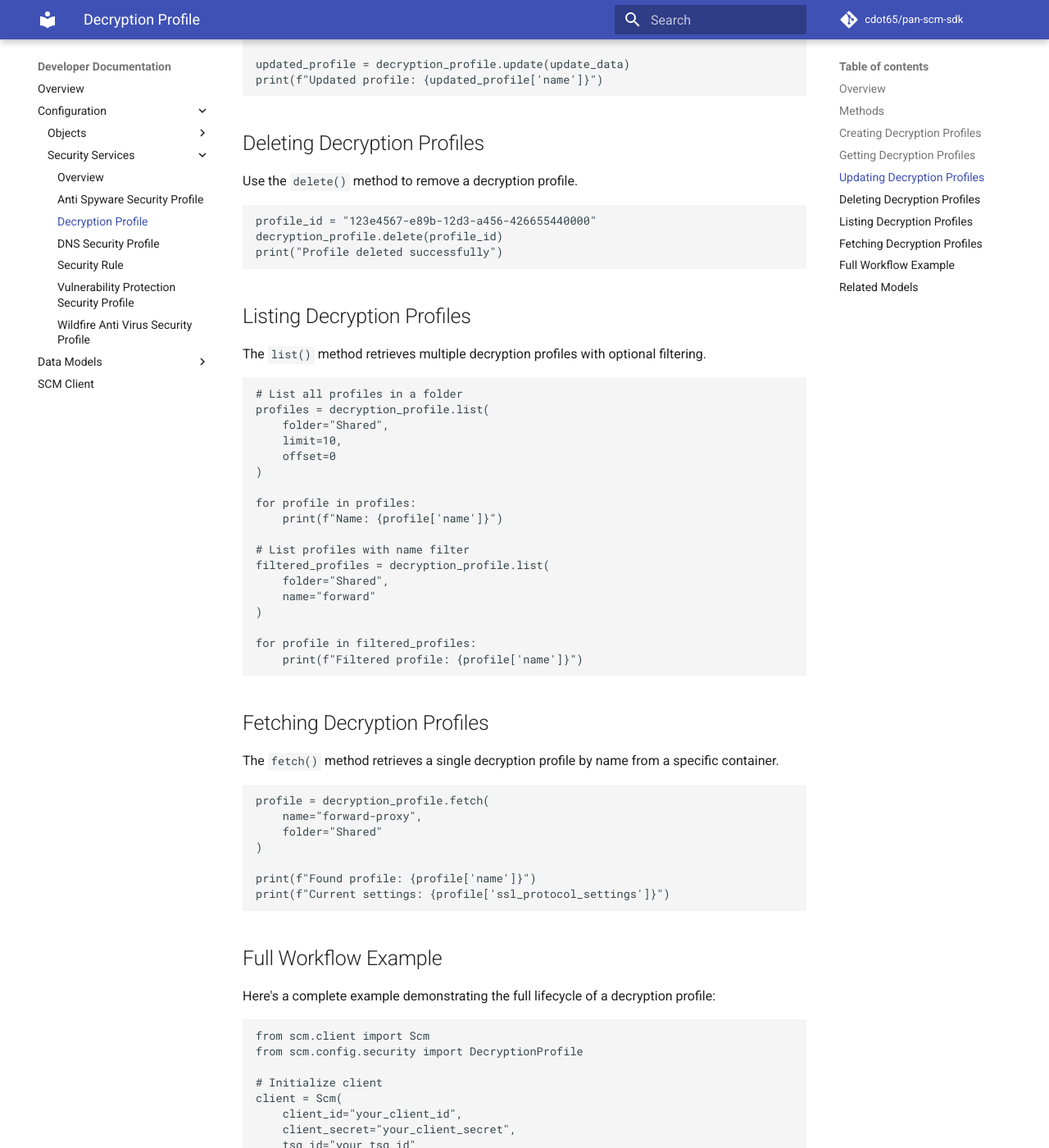
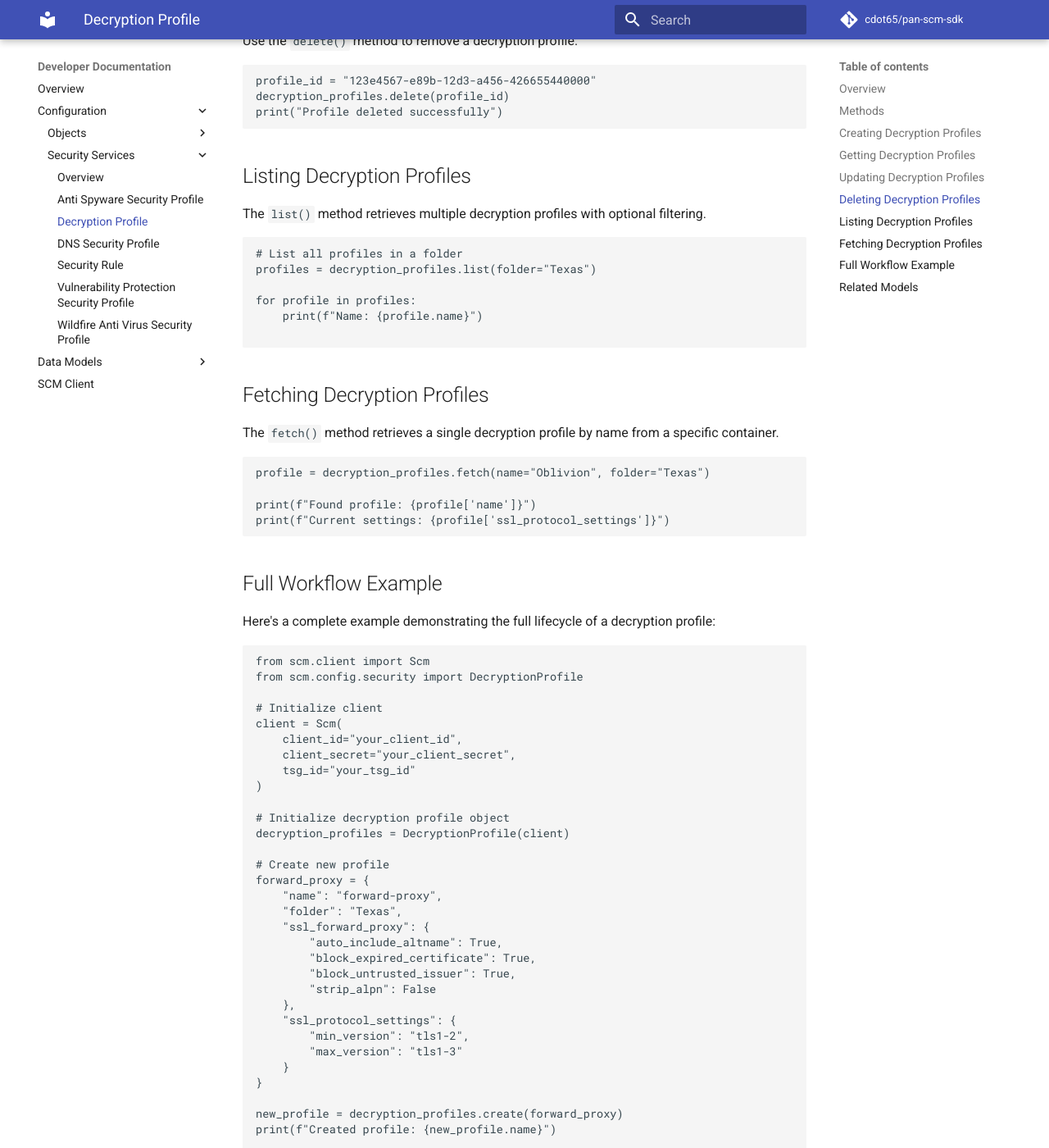
Before and after one commit to cdot65/pan-scm-sdk, an MkDocs documentation site: the page built from docs/sdk/config/security_services/decryption_profile.md, in a window 1280 px wide and 1400 px high, scrolled down 2561 px. Shown: the whole window at 82% size. Built offline with MkDocs 1.6.1 and Material for MkDocs 9.7.7, drawn with Linux system fonts in a browser that asks for light colours; comment, search, counter and statistics services are not loaded; some of the changed text lies outside the part shown.

Commit message:
Rename decryption_profile to decryption_profiles
Updated the variable name from decryption_profile to decryption_profiles to better reflect its usage. Adjusted the folder name references and data structures accordingly for consistency.

````diff
--- a/docs/sdk/config/security_services/decryption_profile.md
+++ b/docs/sdk/config/security_services/decryption_profile.md
@@ -43,7 +43,7 @@ type
 ```python
 forward_proxy = {
     "name": "forward-proxy",
-    "folder": "Shared",
+    "folder": "Texas",
     "ssl_forward_proxy": {
         "auto_include_altname": True,
         "block_expired_certificate": True,
@@ -56,8 +56,8 @@ forward_proxy = {
     }
 }
 
-new_profile = decryption_profile.create(forward_proxy)
-print(f"Created profile: {new_profile['name']}")
+new_profile = decryption_profiles.create(forward_proxy)
+print(f"Created profile: {new_profile.name}")
 ```
 
 </div>
@@ -85,8 +85,8 @@ inbound_proxy = {
     }
 }
 
-new_profile = decryption_profile.create(inbound_proxy)
-print(f"Created profile: {new_profile['name']}")
+new_profile = decryption_profiles.create(inbound_proxy)
+print(f"Created profile: {new_profile.name}")
 ```
 
 </div>
@@ -101,8 +101,8 @@ Use the `get()` method to retrieve a decryption profile by its ID.
 
 ```python
 profile_id = "123e4567-e89b-12d3-a456-426655440000"
-profile = decryption_profile.get(profile_id)
-print(f"Profile Name: {profile['name']}")
+profile = decryption_profiles.get(profile_id)
+print(f"Profile Name: {profile.name}")
 ```
 
 </div>
@@ -116,20 +116,11 @@ The `update()` method allows you to modify existing decryption profiles.
 <!-- termynal -->
 
 ```python
-update_data = {
-    "id": "123e4567-e89b-12d3-a456-426655440000",
-    "name": "updated-proxy",
-    "folder": "Shared",
-    "ssl_protocol_settings": {
-        "min_version": "tls1-2",
-        "max_version": "tls1-3",
-        "enc_algo_aes_256_gcm": True,
-        "enc_algo_chacha20_poly1305": True
-    }
-}
+fetched_profile = decryption_profiles.fetch(folder='Texas', name="forward-proxy")
+fetched_profile["ssl_forward_proxy"]["auto_include_altname"] = False
 
-updated_profile = decryption_profile.update(update_data)
-print(f"Updated profile: {updated_profile['name']}")
+updated_profile = decryption_profiles.update(fetched_profile)
+print(f"Updated profile: {updated_profile.name}")
 ```
 
 </div>
@@ -144,7 +135,7 @@ Use the `delete()` method to remove a decryption profile.
 
 ```python
 profile_id = "123e4567-e89b-12d3-a456-426655440000"
-decryption_profile.delete(profile_id)
+decryption_profiles.delete(profile_id)
 print("Profile deleted successfully")
 ```
 
@@ -160,23 +151,11 @@ The `list()` method retrieves multiple decryption profiles with optional filteri
 
 ```python
 # List all profiles in a folder
-profiles = decryption_profile.list(
-    folder="Shared",
-    limit=10,
-    offset=0
-)
+profiles = decryption_profiles.list(folder="Texas")
 
 for profile in profiles:
-    print(f"Name: {profile['name']}")
+    print(f"Name: {profile.name}")
 
-# List profiles with name filter
-filtered_profiles = decryption_profile.list(
-    folder="Shared",
-    name="forward"
-)
-
-for profile in filtered_profiles:
-    print(f"Filtered profile: {profile['name']}")
 ```
 
 </div>
@@ -190,10 +169,7 @@ The `fetch()` method retrieves a single decryption profile by name from a specif
 <!-- termynal -->
 
 ```python
-profile = decryption_profile.fetch(
-    name="forward-proxy",
-    folder="Shared"
-)
+profile = decryption_profiles.fetch(name="Oblivion", folder="Texas")
 
 print(f"Found profile: {profile['name']}")
 print(f"Current settings: {profile['ssl_protocol_settings']}")
@@ -221,15 +197,17 @@ client = Scm(
 )
 
 # Initialize decryption profile object
-decryption_profile = DecryptionProfile(client)
+decryption_profiles = DecryptionProfile(client)
 
 # Create new profile
-create_data = {
-    "name": "test-profile",
-    "folder": "Shared",
+forward_proxy = {
+    "name": "forward-proxy",
+    "folder": "Texas",
     "ssl_forward_proxy": {
         "auto_include_altname": True,
-        "block_expired_certificate": True
+        "block_expired_certificate": True,
+        "block_untrusted_issuer": True,
+        "strip_alpn": False
     },
     "ssl_protocol_settings": {
         "min_version": "tls1-2",
@@ -237,30 +215,29 @@ create_data = {
     }
 }
 
-new_profile = decryption_profile.create(create_data)
-print(f"Created profile: {new_profile['name']}")
+new_profile = decryption_profiles.create(forward_proxy)
+print(f"Created profile: {new_profile.name}")
 
 # Fetch the profile by name
-fetched_profile = decryption_profile.fetch(
-    name="test-profile",
-    folder="Shared"
+fetched_profile = decryption_profiles.fetch(
+    name="forward-proxy",
+    folder="Texas"
 )
 
 # Modify the fetched profile
-fetched_profile["ssl_forward_proxy"]["block_untrusted_issuer"] = True
-fetched_profile["ssl_protocol_settings"]["auth_algo_sha384"] = True
+fetched_profile["ssl_forward_proxy"]["auto_include_altname"] = False
 
 # Update using the modified object
-updated_profile = decryption_profile.update(fetched_profile)
-print(f"Updated profile: {updated_profile['name']}")
+updated_profile = decryption_profiles.update(fetched_profile)
+print(f"Updated profile: {updated_profile.name}")
 
 # List all profiles
-profiles = decryption_profile.list(folder="Shared")
+profiles = decryption_profiles.list(folder="Texas")
 for profile in profiles:
-    print(f"Listed profile: {profile['name']}")
+    print(f"Listed profile: {profile.name}")
 
 # Clean up
-decryption_profile.delete(new_profile['id'])
+decryption_profiles.delete(new_profile.id)
 print("Profile deleted successfully")
 ```
 
````
